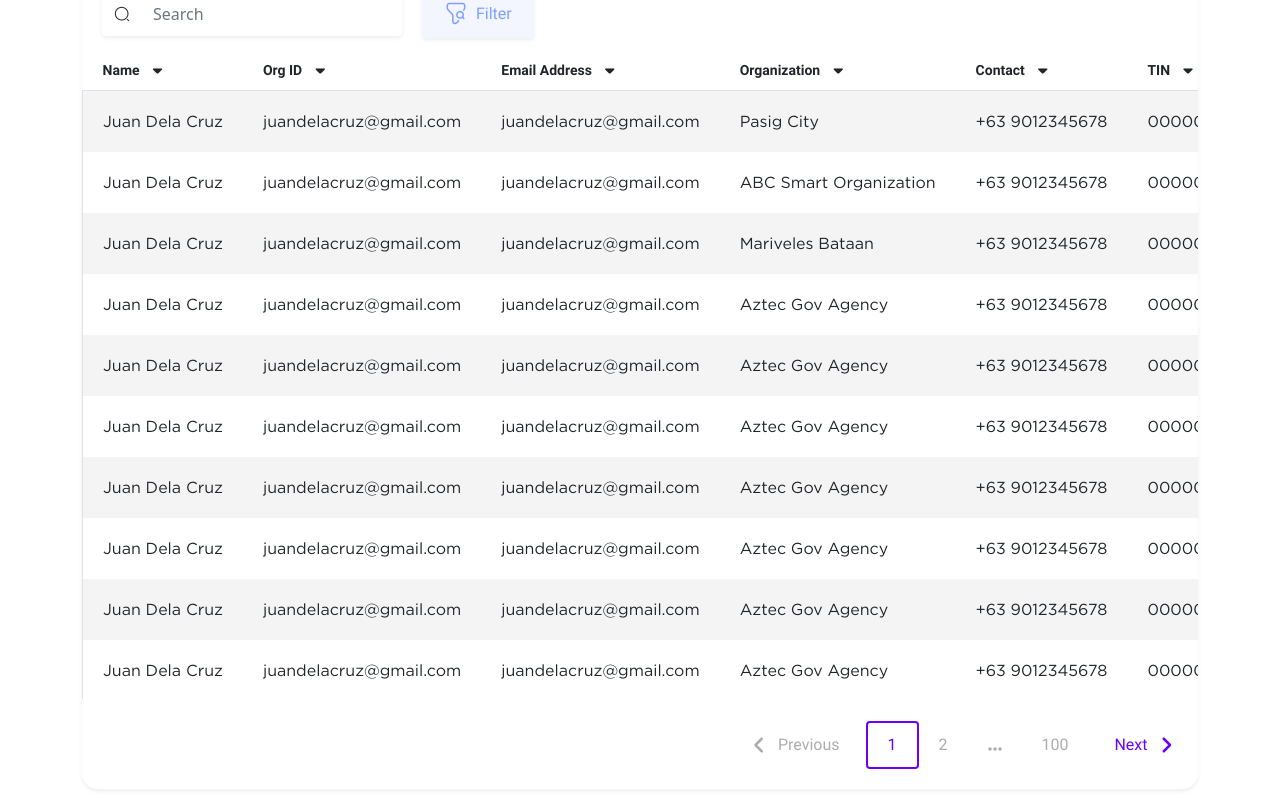
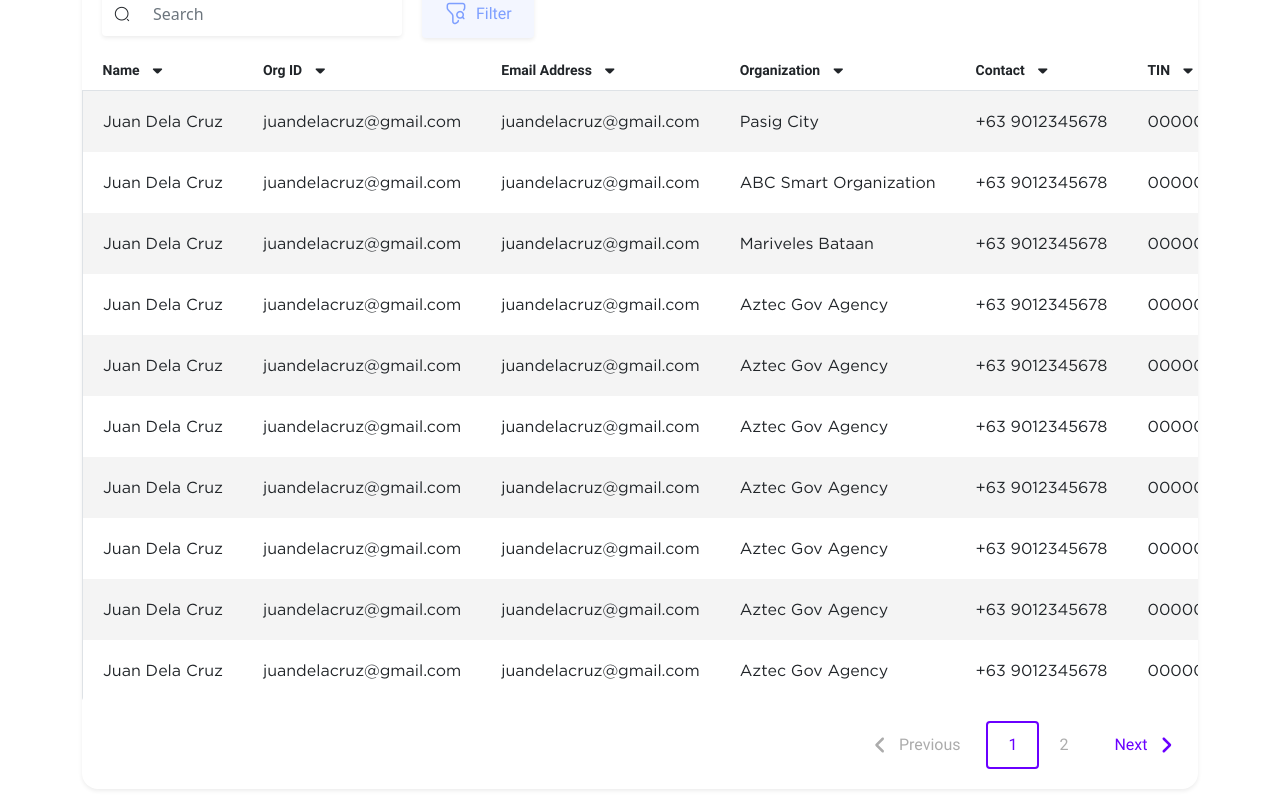
Before and after one commit to integratr-azamora/integratrGov-license-management, a Vue app: page /accmanager in a window 1280 px wide. Shown: the part 281-1090 px from the top of the page. Built offline with nearby package versions, Linux system fonts and the light colour scheme; a web font is replaced by a local one.

Commit message:
Updates acc manager pagination

```diff
--- a/src/components/AccountManager.vue
+++ b/src/components/AccountManager.vue
@@ -332,12 +332,10 @@
                   <div class=" col padding-none">
                      <div class=" responsive-between responsive-margin-end-5px mx-auto">
                      <button class="button-pagination bg-none color-dimgray border-color-none"><fa class="font-size-20px  mt-1" icon="angle-left" /></button>
-                     <button class="button-pagination bg-none color-dimgray border-color-none responsive-table-margin responsive-table-margin-end r-display-none">Previous</button>
+                     <button class="button-pagination bg-none color-dimgray border-color-none responsive-table-margin responsive-table-margin-end ">Previous</button>
                      <button class="button-pagination bg-none color-indigo border-color-indigo px-20 py-10 ">1</button>
                      <button class="button-pagination bg-none color-dimgray border-color-none px-20 py-10 ">2</button>
-                     <button class="button-pagination bg-none color-dimgray border-color-none px-20 pb-5px pt-15px "><fa class="fs-16px" icon="ellipsis" /></button>
-                     <button class="button-pagination bg-none color-dimgray border-color-none px-20 py-10 ">100</button>
-                     <button class="button-pagination bg-none color-indigo border-color-none responsive-table-margin responsive-table-margin-start r-display-none">Next</button>
+                     <button class="button-pagination bg-none color-indigo border-color-none responsive-table-margin responsive-table-margin-start ">Next</button>
                      <button class="button-pagination bg-none color-indigo border-color-none"><fa class="font-size-20px  mt-1" icon="angle-right" /></button>
                      </div>
                   </div>
```
